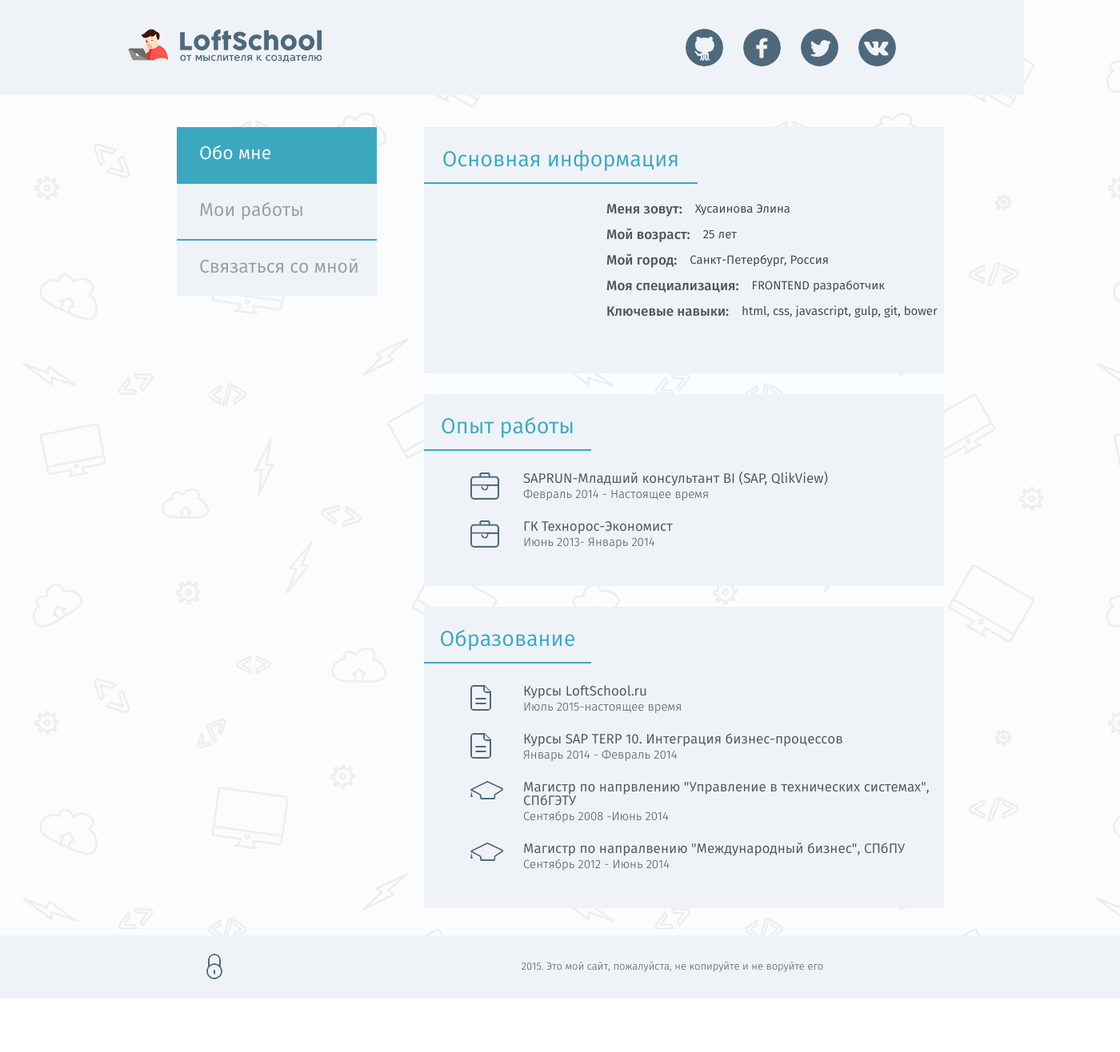
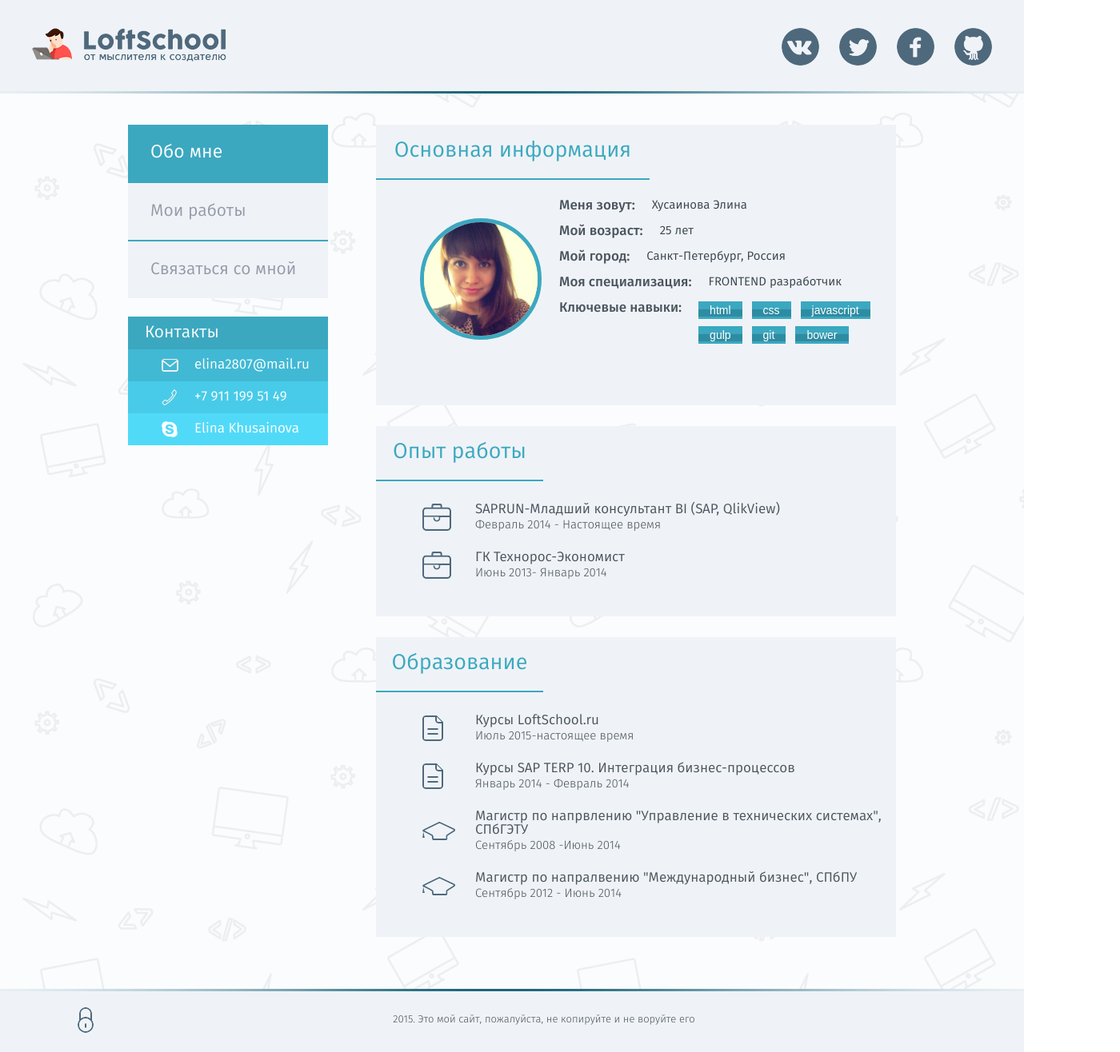
Before and after one commit to ElinaWeb/MyPortfolio, a website: page app/index.html in a window 1280 px wide. Shown: the whole page at 80% size, 1400 px wide, since content can reach past the window. Before the commit the page ends 1249 px from the top, so only its background shows below. Drawn offline with nearby package versions, Linux system fonts and the light colour scheme; files whose address does not match are found by name.

Commit message:
7 commit

```diff
--- a/app/bundle.css
+++ /dev/null
@@ -1,217 +0,0 @@
-html {
-  background-image: url("../images/comppattern2.png");
-}
-
-body {
-  margin-top: 0px;
-  margin-right: 0px;
-  margin-bottom: 0px;
-  margin-left: 0px;
-  width: 1400;
-}
-
-#header {
-  height: 47px;
-  background: #eff3f7;
-  padding: 36px 0 36px 0;
-}
-
-#link {
-  width: 960px;
-  margin: 0 auto;
-}
-
-#logo {
-  background-position: left center;
-}
-
-#footer {
-  width: 1400px;
-  background: #eff3f7;
-  color: #4a545d;
-  text-align: center;
-  height: 33px;
-  padding: 23px 0px 23px 0px;
-  margin-top: 34px;
-}
-
-#login {
-  margin-left: 255px;
-  float: left;
-}
-
-#footer p {
-  margin: 0;
-  font: 13px fira_sanslight, sans-serif;
-  line-height: 13px;
-  padding: 10px 0px 10px 0px;
-}
-
-#menu {
-  float: left;
-  margin-top: 40px;
-  margin-left: 221px;
-  background: #eff3f7;
-  width: 250px;
-}
-
-#menu ul {
-  padding: 0;
-  margin: 0;
-}
-
-#menu ul li {
-  list-style: none;
-}
-
-#menu ul li a {
-  display: block;
-  border-top: 2px solid #3ba8c0;
-  font: 23px fira_sansbook, sans-serif;
-  text-decoration: none;
-  line-height: 23px;
-  padding: 23px 0px 23px 28px;
-}
-
-#menu ul li:first-child a {
-  border-top: none;
-}
-
-#menu ul li a.noselectedMenu:hover {
-  color: #3ba8c0;
-}
-
-.selectedMenu {
-  color: #ffffff;
-  background-color: #3ba8c0;
-}
-
-.noselectedMenu {
-  color: #959aa8;
-}
-
-#vk {
-  width: 47px;
-  height: 47px;
-  display: block;
-  background: url("../images/vk1.png");
-  float: right;
-}
-
-#vk:hover {
-  background: url("../images/vk2.png");
-}
-
-#twitter {
-  width: 47px;
-  height: 47px;
-  display: block;
-  background: url("../images/tw1.png");
-  margin-right: 25px;
-  float: right;
-}
-
-#twitter:hover {
-  background: url("../images/tw2.png");
-}
-
-#facebook {
-  width: 47px;
-  height: 47px;
-  display: block;
-  background: url("../images/facebook1.png");
-  margin-right: 25px;
-  float: right;
-}
-
-#facebook:hover {
-  background: url("../images/facebook2.png");
-}
-
-#github {
-  width: 47px;
-  height: 47px;
-  display: block;
-  background: url("../images/github1.png");
-  margin-right: 25px;
-  float: right;
-}
-
-#github:hover {
-  background: url("../images/github2.png");
-}
-
-#allBlock {
-  margin-left: 530px;
-  margin-top: 40px;
-}
-
-.block {
-  margin-top: 26px;
-  width: 650px;
-  background-color: #eff3f7;
-  padding-bottom: 22px;
-}
-
-.headerBlock {
-  font: 27px fira_sansbook, sans-serif;
-  color: #3ba8c0;
-  padding: 21px 0 21px 0;
-  text-align: center;
-  margin: 0;
-  width: 209px;
-  height: 27px;
-  border-bottom: 2px solid #3ba8c0;
-}
-
-.block ul {
-  padding-left: 0;
-  margin-top: 27px;
-  margin-bottom: 0;
-}
-
-#imgWork {
-  float: left;
-  margin-left: 58px;
-}
-
-.paragraph {
-  padding-left: 124px;
-  list-style: none;
-  background-position: 58px top;
-}
-
-.paragraph.work {
-  background-image: url("../images/work.png");
-  background-repeat: no-repeat;
-}
-
-.paragraph.study {
-  background-image: url("../images/study.png");
-  background-repeat: no-repeat;
-}
-
-.paragraph.course {
-  background-image: url("../images/course.png");
-  background-repeat: no-repeat;
-}
-
-.headerParagraph {
-  font: 17px fira_sansbook, sans-serif;
-  color: #4a545d;
-  line-height: 17px;
-  word-wrap: normal;
-}
-
-.textParagraph {
-  font: 15px fira_sanslight, sans-serif;
-  color: #4a545d;
-  margin-top: 4px;
-  margin-bottom: 24px;
-  line-height: 15px;
-  word-wrap: normal;
-}
-
-#block2 {
-  margin: 26px 0 82px 0;
-}
--- a/app/css/main.css
+++ b/app/css/main.css
@@ -2,154 +2,193 @@ html{
 	background-image: url("../images/comppattern2.png");
 }
 
-body{
-	margin-top: 0px;
-	margin-right: 0px;
-	margin-bottom: 0px;
-	margin-left: 0px;
-	width: 1400;
 
+.browsehappy{
+	font: 23px fira_sanslight, sans-serif;
 }
 
-#header{
+header{
 	height: 47px;
-	background:#eff3f7;
-	padding: 36px 0 36px 0;
-
+	padding: 35px 0 35px 0;
+	background:url("../images/line.png") #eff3f7;
+	background-position: center bottom;
+	background-repeat: no-repeat;
 }
 
-#link{
-	width: 960px;
+.link{
+	width: 1200px;
 	margin: 0 auto;
 }
 
-#logo{
+.logo{
 
 	background-position: left center;
 }
 
-#footer{
-	width: 1400px;
-	background:#eff3f7;
-	color: #4a545d;
-	text-align: center;
-	height: 33px;
-	padding:23px 0px 23px 0px;
-	margin-top: 34px;
+.social {
+	width: 47px;
+	height: 47px;
+	display: block;
+	margin-left: 25px;
+	float: right;
 }
-#login{
-	margin-left: 255px;
-	float:left;
+.vk {
+	background:url("../images/vk1.png");
 }
-#footer p{
-	margin: 0;
-	font: 13px fira_sanslight, sans-serif;
-	line-height: 13px;
-	padding: 10px 0px 10px 0px;
+.vk:hover {
+	background:url("../images/vk2.png");
 }
-#menu{
-	float:left;
-	margin-top: 40px;
-	margin-left: 221px;
-	background:#eff3f7;
+.twitter {
+	background:url("../images/tw1.png");
+}
+.twitter:hover{
+	background:url("../images/tw2.png");
+}
+
+.facebook {
+	background:url("../images/facebook1.png");
+}
+
+.facebook:hover{
+	background:url("../images/facebook2.png");
+}
+
+.github {
+	background:url("../images/github1.png");
+}
+
+.github:hover{
+	background:url("../images/github2.png");
+}
+
+.wrapper{
+	padding:39px 0 39px 0;
+	margin: 0 auto;
+	width: 1200px;
+}
+.wrapperLeft {
 	width: 250px;
+	margin-left: 120px;
+	float: left;
+	background-position: left center;
+}
 
-}
-#menu ul{
+ul{
 	padding: 0;
 	margin: 0;
 }
-#menu ul li{
+
+ul li
+{
 	list-style: none;
+}
+
+.menu{
+	background:#eff3f7;
+	margin-bottom: 23px;
+}
+
+.menu ul li a{
+	display: block;
+	border-top: 2px solid #3ba8c0;
+	text-decoration:none;
 
 }
-#menu ul li a{
-	display: block;
-	border-top: 2px solid #3ba8c0;
-	font: 23px fira_sansbook, sans-serif;
-	text-decoration:none;
-	line-height: 23px;
-	padding: 23px 0px 23px 28px;
-}
-#menu ul li:first-child a{
+
+.menu ul li:first-child a{
 	border-top: none;
 }
 
-#menu ul li a.noselectedMenu:hover{
+.menu ul li a.noselectedMenu:hover{
 	color: #3ba8c0;
+
 }
 
 .selectedMenu {
 	color: #ffffff;
 	background-color: #3ba8c0;
+	font: 23px fira_sansbook, sans-serif;
+	line-height: 23px;
+	padding: 24px 0px 24px 28px;
 }
 .noselectedMenu {
 	color: #959aa8;
+	font: 21px fira_sansbook, sans-serif;
+	line-height: 21px;
+	padding: 25px 0px 25px 28px;
 }
-#vk {
-	width: 47px;
-	height: 47px;
+.contactsHeader {
+	color: #fbfcfd;
+	background-color: #3ba8c0;
+	font: 21px fira_sansbook, sans-serif;
+	margin: 0;
+	padding-left: 21px;
+	line-height: 21px;
+	padding: 10px 0px 10px 21px;
+}
+.contact {
 	display: block;
-	background:url("../images/vk1.png");
-	float: right;
+	color: #ffffff;
+	font: 17px fira_sansbook, sans-serif;
+	line-height: 20px;
+	background-position: 42px center;
+	padding: 10px 0px 10px 83px;
+	text-decoration:none;
 }
-#vk:hover{
-	background:url("../images/vk2.png");
+.contact:hover{
+	text-decoration:underline;
 }
-#twitter {
-	width: 47px;
-	height: 47px;
-	display: block;
-	background:url("../images/tw1.png");
-	margin-right: 25px;
-	float: right;
+.contact.mail {
+	background-color: #41b9d4;
+ 	background-image: url("../images/mail.png");
+ 	background-repeat: no-repeat;
 }
-#twitter:hover{
-	background:url("../images/tw2.png");
+.contact.tel {
+	background-color: #48cbe8;
+	 background-image: url("../images/tel.png");
+ 	background-repeat: no-repeat;
 }
-#facebook {
-	width: 47px;
-	height: 47px;
-	display: block;
-	background:url("../images/facebook1.png");
-	margin-right: 25px;
-	float: right;
-}
-#facebook:hover{
-	background:url("../images/facebook2.png");
-}
-#github {
-	width: 47px;
-	height: 47px;
-	display: block;
-	background:url("../images/github1.png");
-	margin-right: 25px;
-	float: right;
-}
-#github:hover{
-	background:url("../images/github2.png");
+.contact.skype {
+	background-color: #51daf8;
+	background-image: url("../images/skype.png");
+ 	background-repeat: no-repeat;
 }
 
-#allBlock{
-	margin-left: 530px;
-	margin-top: 40px;
+.wrapperRight{
+	width: 650px;
+	margin-left: 430px;
+
 }
 
 .block{
-	margin-top: 26px;
 	width: 650px;
 	background-color: #eff3f7;
 	padding-bottom: 22px;
+	margin-bottom: 26px;
+}
+.avatar-box{
+	position: absolute;
+	width: 142px;
+	height: 142px;
+	top:50%;
+	border-radius: 50% 50%;
+	overflow: hidden;
+	border:5px solid #3ba8c0;
+	margin:-71px 0 0 55px;
+}
+
+.avatar{
+	width: 100%;
 }
 
 .headerBlock{
 	font: 27px fira_sansbook, sans-serif;
 	color: #3ba8c0;
-	padding: 21px 0 21px 0;
+	padding: 20px 0 20px 0;
 	text-align: center;
 	margin:0;
 	width: 209px;
-	height: 27px;
+	line-height: 27px;
 	border-bottom: 2px solid #3ba8c0;
 }
 
@@ -157,16 +196,21 @@ body{
 	width: 342px;
 }
 
-.info{
-	margin: 24px 0 46px 228px;
+.avatar-info{
+	margin: 24px 0 46px 0;
+	position: relative;
+}
+.info-box{
+	padding-left:229px;
 }
 
 .headerInfo{
 	float: left;
-	margin: 0 16px 15px 0;
+	margin: 0 21px 15px 0;
 	font: 17px fira_sansmedium, sans-serif;
 	color:#4a545d;
 	line-height: 17px;
+
 }
 
 .textInfo{
@@ -174,6 +218,16 @@ body{
 	font: 15px fira_sansbook, sans-serif;
 	color:#37424d;
 	line-height: 17px;
+}
+
+.skills{
+	font: 14px proxima_nova_condensedSBd, sans-serif;
+	background-image: url("../images/skills.png");
+	color: #ffffff;
+	display:inline-block;
+	padding: 3px 14px 3px 14px;
+	margin: 0 8px 9px 0;
+
 }
 .block ul {
 	padding-left: 0;
@@ -189,7 +243,7 @@ body{
 
 .paragraph {
 	padding-left: 124px;
-	background-position: 58px top;
+	background-position: 58px center;
 }
 .paragraph.work {
  	background-image: url("../images/work.png");
@@ -222,3 +276,30 @@ body{
 #block2{
 	margin: 26px 0 82px 0;
 }
+footer {
+	height: 33px;
+	padding:23px 0px 23px 0px;
+	clear: both;
+	background:url("../images/line.png") #eff3f7;
+	background-position: center top;
+	background-repeat: no-repeat;
+}
+
+.inFooter {
+	width: 1200px;
+	margin: 0 auto;
+}
+.login {
+	display: block;
+	float: left;
+	padding-left: 54px;
+
+}
+
+.copyright {
+	margin: 0;
+	font: 13px fira_sanslight, sans-serif;
+	line-height: 32px;
+	color: #4a545d;
+	text-align: center;
+}
--- /dev/null
+++ b/app/font/Proxima-Nova/ProximaNova.css
@@ -0,0 +1,16 @@
+/* Generated by Font Squirrel (http://www.fontsquirrel.com) on July 25, 2015 */
+
+
+
+@font-face {
+    font-family: 'proxima_nova_condensedSBd';
+    src: url('proximanovacond-semibold-webfont.eot');
+    src: url('proximanovacond-semibold-webfont.eot?#iefix') format('embedded-opentype'),
+         url('proximanovacond-semibold-webfont.woff2') format('woff2'),
+         url('proximanovacond-semibold-webfont.woff') format('woff'),
+         url('proximanovacond-semibold-webfont.ttf') format('truetype'),
+         url('proximanovacond-semibold-webfont.svg#proxima_nova_condensedSBd') format('svg');
+    font-weight: normal;
+    font-style: normal;
+
+}
--- a/app/index.html
+++ b/app/index.html
@@ -1,40 +1,57 @@
 
 <!DOCTYPE html>
-<html>
+<html lang="ru-RU">
 	<head>
 		<meta charset="utf-8">
-		<meta http-equiv="X-UA-Compatible
-		"content="IE-edge">
+		<meta http-equiv="X-UA-Compatible"content="IE-edge">
+		<meta name="viewport" content="width=device-width, initial-scale=1">
 		<title>About Me</title>
+		<!--CSS-->
 		<link rel="stylesheet" type="text/css" href="font/fira/fira.css" />
-		<!--<link rel="stylesheet" type="text/css" href="app/bundle.css" />-->
+		<link rel="stylesheet" type="text/css" href="font/Proxima-Nova/fira.css" />
 		<link rel="stylesheet" type="text/css" href="css/main.css" />
 		<link rel="stylesheet" type="text/css" href="bower/normalize.css/normalize.css" />
 	</head>
 	<body>
-
-		<div id="header">
-			<div id="link">
-				<a href="http://loftschool.com/"><img id="logo" src="images/logo.png" alt="LoftSchool logo"></a>
-				<a id="vk" href="http://vk.com/id5213141"></a>
-				<a id="twitter" href="http://twitter.com/"></a>
-				<a id="facebook" href="https://www.facebook.com/profile.php?id=100000820987389"></a>
-				<a id="github" href="http://github.com/"></a>
+		<!--[if lt IE 8]>
+		<p class="browsehappy">Ваш браузер <strong>устарел</strong>.
+		Пожалуйста, <a href="http://browsehappy.com/">обновите</a> его.</p>
+		<![endif]-->
+		<header>
+			<div class="link">
+				<a href="http://loftschool.com/"><img class="logo" src="images/logo.png" alt="LoftSchool logo"></a>
+				<a class="social github" href="http://github.com/"></a>
+				<a class="social facebook" href="https://www.facebook.com/profile.php?id=100000820987389"></a>
+				<a class="social twitter" href="http://twitter.com/"></a>
+				<a class="social vk" href="http://vk.com/id5213141"></a>
 			</div>
-		</div>
-
-		<div id="menu">
+		</header>
+		<div class="wrapper">
+			<div class="wrapperLeft">
+				<div class="menu">
 					<ul>
 						<li><a class="selectedMenu" href="index.html">Обо мне</a></li>
 						<li><a class="noselectedMenu" href="MyWorks.html">Мои работы</a></li>
 						<li><a class="noselectedMenu" href="MyContacts.html">Связаться со мной</a></li>
 					</ul>
 				</div>
-
-		<div id="allBlock">
+				<div class="contacts">
+					<ul>
+						<li><p class="contactsHeader">Контакты</p></li>
+						<li><a class="contact mail" href="mailto:elina2807@mail.ru">elina2807@mail.ru</a></li>
+						<li><a class="contact tel" href="tel:+79111995149">+7 911 199 51 49</a></li>
+						<li><a class="contact skype" href="skype:elina369">Elina Khusainova</a></li>
+					</ul>
+				</div>
+			</div>
+			<div class="wrapperRight">
 				<div class="block">
 					<div class="headerBlock block1">Основная информация</div>
-				<div class="info">
+					<div class="avatar-info">
+						<div class="avatar-box">
+							<img src="images/face.png" alt="Элина" class='avatar'>
+						</div>
+						<div class="info-box">
 								<p class="headerInfo">Меня зовут: </p>
 								<p class="textInfo">Хусаинова Элина</p>
 								<p class="headerInfo">Мой возраст: </p>
@@ -44,7 +61,13 @@
 								<p class="headerInfo">Моя специализация: </p>
 								<p class="textInfo">FRONTEND разработчик</p>
 								<p class="headerInfo">Ключевые навыки: </p>
-							<p class="textInfo">html, css, javascript, gulp, git, bower</p>
+								<a class="skills">html</a>
+								<a class="skills">css</a>
+								<a class="skills">javascript</a>
+								<a class="skills">gulp</a>
+								<a class="skills">git</a>
+								<a class="skills">bower</a>
+						</div>
 					</div>
 				</div>
 				<div class="block">
@@ -83,9 +106,12 @@
 					</ul>
 				</div>
 			</div>
-		<div id="footer">
-			<img id="login" src="images/nologin.png" alt="No login">
-			<p>2015. Это мой сайт, пожалуйста, не копируйте и не воруйте его</p>
 		</div>
+		<footer>
+			<div class="inFooter">
+				<img  class="login" src="images/nologin.png" alt="No login">
+				<p class="copyright">2015. Это мой сайт, пожалуйста, не копируйте и не воруйте его</p>
+			</div>
+		</footer>
 	</body>
 </html>
```
Also changed, not shown: app/images/face.png (added), app/images/line.png (added), app/images/mail.png (added), app/images/skills.png (added), app/images/skype.png (added), app/images/tel.png (added). Lines whose indentation alone changed are shown as unchanged.
